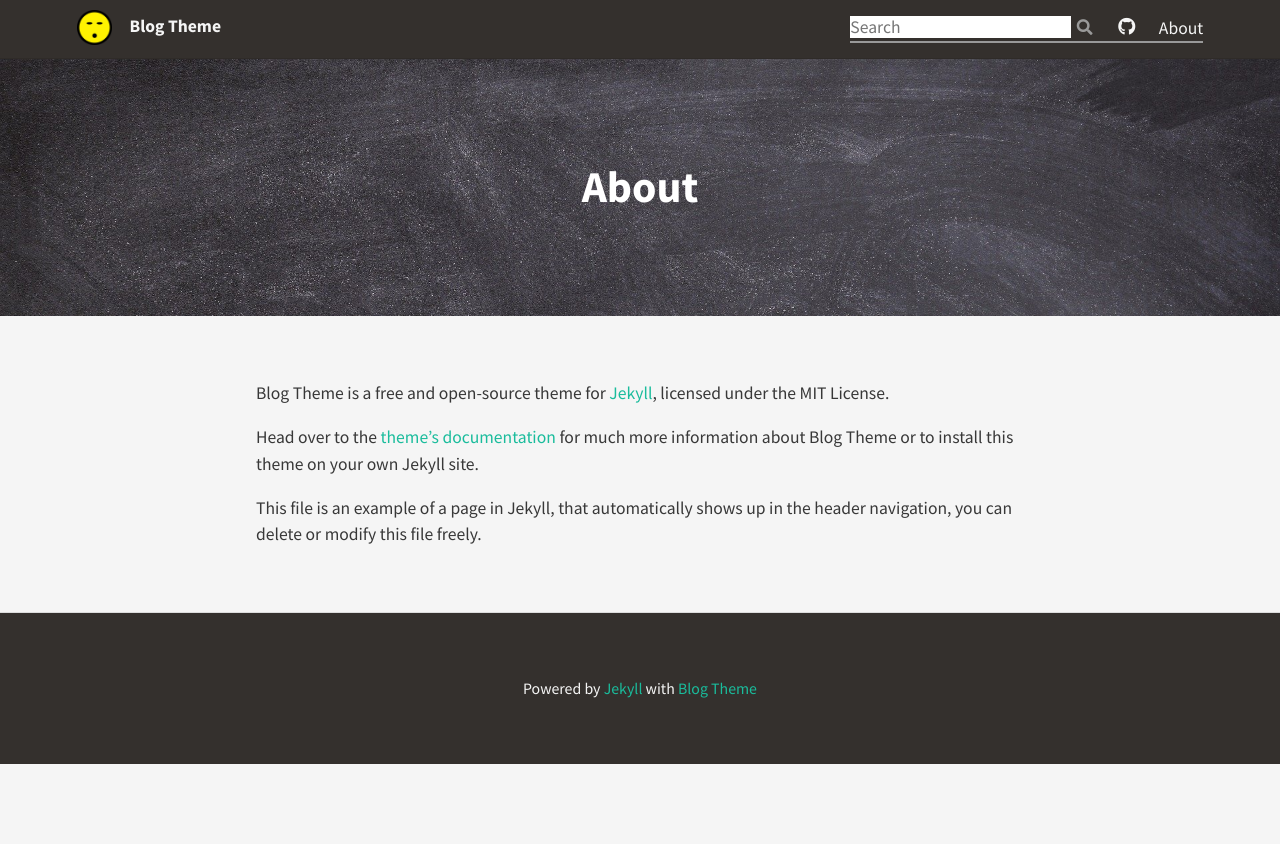
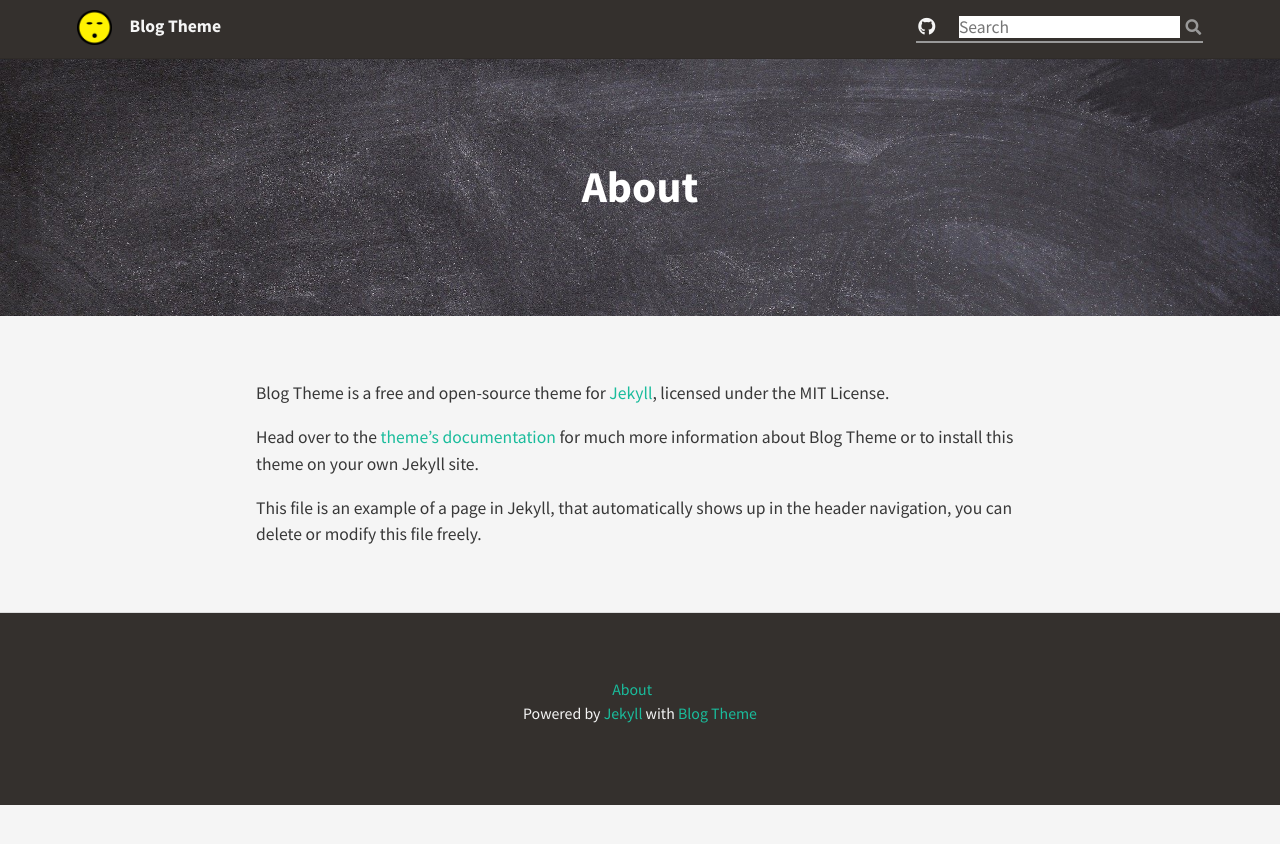
Before and after one commit to beedcode/blog-theme, a Jekyll site: the page built from about.md, in a window 1280 px wide. Shown: the top 844 px of the page. Built offline with Jekyll 4.4.1, drawn with Linux system fonts in a browser that asks for light colours; nearby versions of some CDN libraries.

Commit message:
#0 changed position of search, add list to footer for showing about site

```diff
--- a/_includes/footer.html
+++ b/_includes/footer.html
@@ -1,9 +1,16 @@
 {% if site.theme_settings.katex and page.id %}
-<script src="{{ "/assets/js/katex_init.js" | relative_url }}"></script>
+    <script src="{{ "/assets/js/katex_init.js" | relative_url }}"></script>
 {% endif %}
 
 {% if site.theme_settings.footer_text %}
-<footer class="site-footer">
-	<p class="text">{{ site.theme_settings.footer_text }}</p>
-</footer>
+    <footer class="site-footer">
+        <ul class="site-footer-nav">
+            <li>
+                <a class="page-link" href="{{site.baseurl}}/about/">About</a>
+            </li>
+            <li>
+                <p class="text">{{ site.theme_settings.footer_text }}</p>
+            </li>
+        </ul>
+    </footer>
 {% endif %}
--- a/_includes/header.html
+++ b/_includes/header.html
@@ -20,16 +20,6 @@
 				<form action="{{ site.baseurl }}/search.html" method="get">
 			{% endif %}
 
-			<!-- Search bar -->
-			{% if site.theme_settings.search %}
-				<li>
-					<input type="text" id="search-box" name="query" placeholder="Search">
-					<button type="submit">
-						<i class="fa fa-fw fa-search"></i>
-					</button>
-				</li>
-			{% endif %}
-
 			{% if site.theme_settings.site_navigation_sort %}
 				{% assign site_pages = site.pages | sort: site.theme_settings.site_navigation_sort %}
 			{% else %}
@@ -48,6 +38,16 @@
 				{% endif %}
 			{% endfor %}
 
+			<!-- Search bar -->
+			{% if site.theme_settings.search %}
+				<li>
+					<input type="text" id="search-box" name="query" placeholder="Search">
+					<button type="submit">
+						<i class="fa fa-fw fa-search"></i>
+					</button>
+				</li>
+			{% endif %}
+
 			{% if site.theme_settings.search %}
 				</form>
 			{% endif %}
--- a/_sass/includes/_footer.scss
+++ b/_sass/includes/_footer.scss
@@ -8,3 +8,31 @@
   color: $footer-color;
   font-size: 0.9em;
 }
+
+.site-footer-nav {
+  ul {
+    margin: 0;
+    padding: 0;
+    list-style: none;
+    line-height: 1.5;
+    //float: ;
+    text-align: center;
+  }
+  li {
+    display: inline;
+    margin-right: 1em;
+    vertical-align: middle;
+    &:last-of-type {
+      margin-right: 0;
+    }
+  }
+  @media (max-width: 1100px) {
+    ul {
+      display: inline-block;
+      float: left;
+      padding-top: $padding-small;
+      text-align: left;
+      width: 100%;
+    }
+  }
+}
```
Also changed, not shown: about.md (+1 -0 lines).
